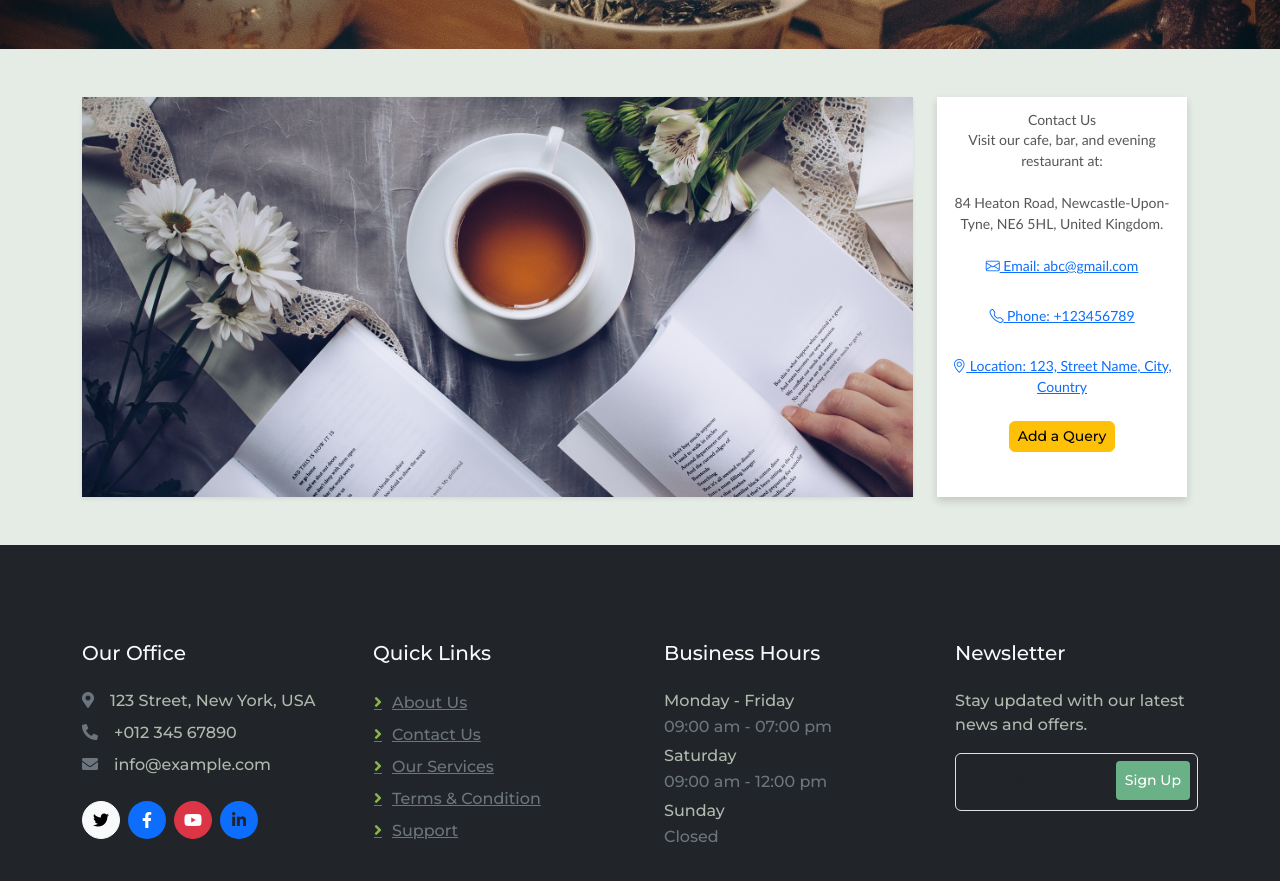
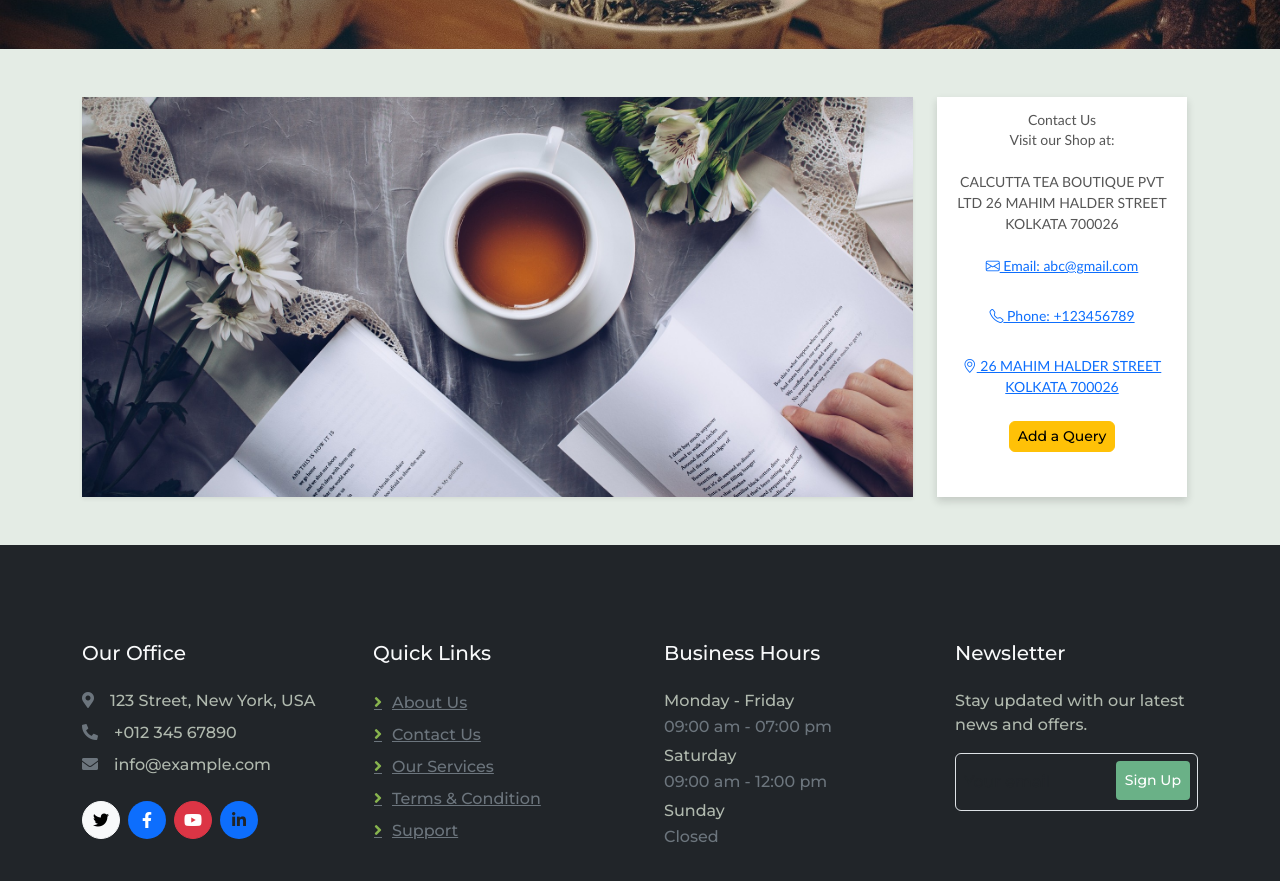
Before and after one commit to Chayan9991/tea-catalog-mern-app, a React (Vite) app: page / in a window 1280 px wide. Shown: the part 1000-1881 px from the top of the page. Built offline with nearby package versions, Linux system fonts and the light colour scheme; no server answers.

Commit message:
add shop address

```diff
--- a/src/category/Contact.jsx
+++ b/src/category/Contact.jsx
@@ -22,10 +22,11 @@ const Contact = () => {
           <div className="brief-contact-section">
             <p className="h5">Contact Us</p>
             <p>
-              Visit our cafe, bar, and evening restaurant at:
+              Visit our Shop at:
               <br />
               <br />
-              84 Heaton Road, Newcastle-Upon-Tyne, NE6 5HL, United Kingdom.
+              CALCUTTA TEA BOUTIQUE PVT LTD
+26 MAHIM HALDER STREET KOLKATA 700026
               <br />
               <br />
               <a
@@ -40,13 +41,13 @@ const Contact = () => {
               </a>
               <br />
               <a
-                href="https://maps.google.com"
+                href="https://www.google.com/maps?q=22.522286758772452,88.3450295649241
+"
                 className="contact-link d-block mb-2"
                 target="_blank"
                 rel="noopener noreferrer"
               >
-                <i className="bi bi-geo-alt"></i> Location: 123, Street Name,
-                City, Country
+                <i className="bi bi-geo-alt"></i> 26 MAHIM HALDER STREET KOLKATA 700026
               </a>
             </p>
             <Link to={"/queries"} className='btn btn-sm btn-warning rounded-2 mt-3'>Add a Query</Link>
```
